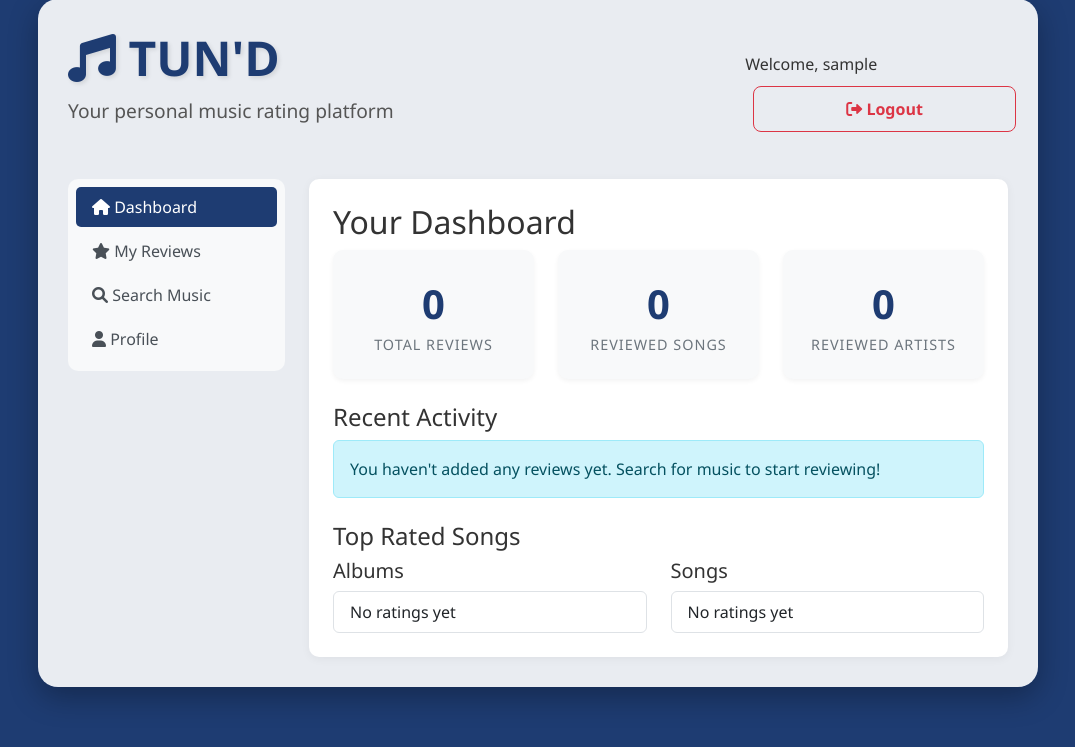
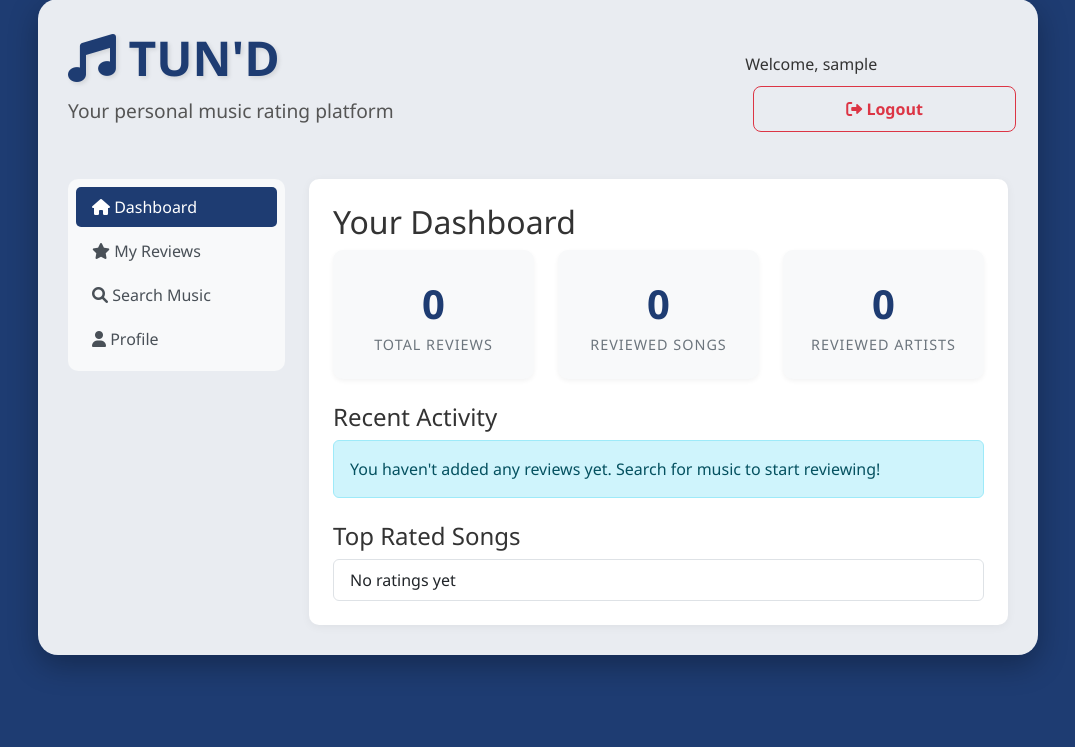
Before and after one commit to gaboogai/AgileWebDev, a Flask app: page /dashboard in a window 1280 px wide. Shown: the part 61-808 px from the top of the page, without its empty margins (102-1177 px from the left). After the commit the page ends 732 px from the top, so only its background shows below. Run offline with Flask 3, Linux system fonts and the light colour scheme; the visitor is signed in with stand-in values (Sample User, id 1); parts of the project's set-up code (start-up, migrations or seed data) failed here and were passed over.

Commit message:
fixed top songs widget on dashboard

```diff
--- a/app/routes.py
+++ b/app/routes.py
@@ -74,8 +74,7 @@ def dashboard():
     recent_reviews = Review.query.filter_by(username=username).order_by(Review.id.desc()).limit(5).all()
 
     # Get top rated albums and songs
-    top_albums = db.session.query(Song).join(Review).group_by(Song.id).order_by(db.func.avg(Review.rating).desc()).limit(5).all()
-    top_songs = top_albums  # Use the same list for both since we only track songs
+    top_songs = db.session.query(Song).join(Review).group_by(Song.id).order_by(db.func.avg(Review.rating).desc()).limit(5).all()
 
     return render_template('dashboard.html',
                            title="Dashboard",
@@ -84,7 +83,6 @@ def dashboard():
                            reviewed_songs=reviewed_songs,
                            reviewed_artists=reviewed_artists,
                            recent_reviews=recent_reviews,
-                           top_albums=top_albums,
                            top_songs=top_songs)
 
 @app.route('/logout')
--- a/app/templates/dashboard.html
+++ b/app/templates/dashboard.html
@@ -59,46 +59,20 @@
   <div class="top-charts mt-4">
     <h4>Top Rated Songs</h4>
     <div class="row">
-      <div class="col-md-6">
-        <h5>Albums</h5>
+      <div class="col-md-12">
         <ul class="list-group">
-          {% for song in top_albums %}
+          {% for song in top_songs %}
             <li class="list-group-item d-flex justify-content-between align-items-center">
               <div>
                 <strong>{{ loop.index }}. {{ song.title }}</strong> - {{ song.artist }}
               </div>
               <span class="badge bg-primary rounded-pill">
                 {% if song.reviews and song.reviews.count() > 0 %}
-                  {% set total = 0 %}
+                {% set ns = namespace(total=0) %}
                   {% for review in song.reviews %}
-                    {% set total = total + review.rating %}
+                  {% set ns.total = ns.total + review.rating %}
                   {% endfor %}
-                  {{ "%.1f"|format(total / song.reviews.count()) }} ★
-                {% else %}
-                  0.0 ★
-                {% endif %}
-              </span>
-            </li>
-          {% else %}
-            <li class="list-group-item">No ratings yet</li>
-          {% endfor %}
-        </ul>
-      </div>
-      <div class="col-md-6">
-        <h5>Songs</h5>
-        <ul class="list-group">
-          {% for song in top_albums %}
-            <li class="list-group-item d-flex justify-content-between align-items-center">
-              <div>
-                <strong>{{ loop.index }}. {{ song.title }}</strong> - {{ song.artist }}
-              </div>
-              <span class="badge bg-primary rounded-pill">
-                {% if song.reviews and song.reviews.count() > 0 %}
-                  {% set total = 0 %}
-                  {% for review in song.reviews %}
-                    {% set total = total + review.rating %}
-                  {% endfor %}
-                  {{ "%.1f"|format(total / song.reviews.count()) }} ★
+                  {{ "%.1f"|format(ns.total / song.reviews.count()) }} ★
                 {% else %}
                   0.0 ★
                 {% endif %}
```
